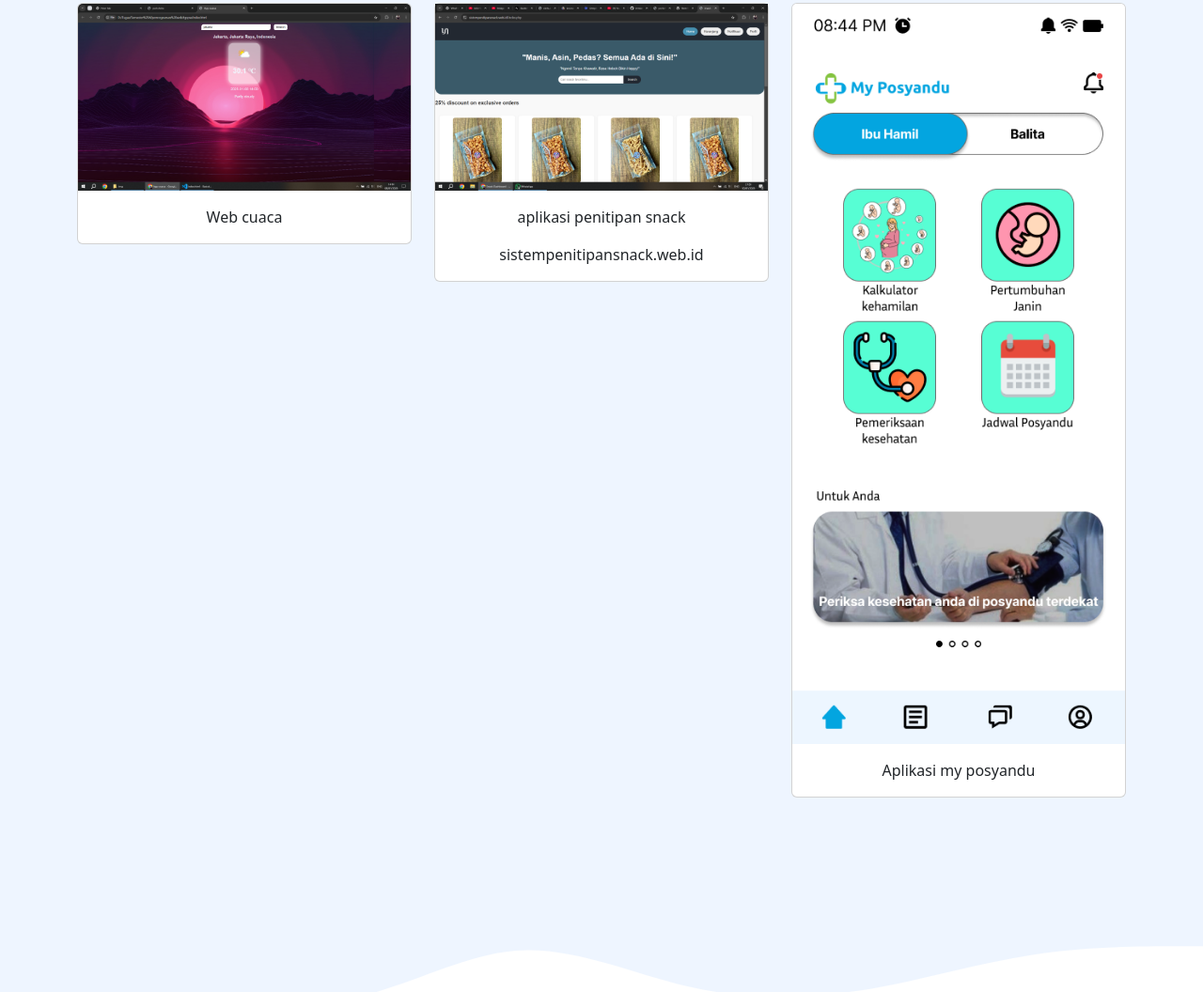
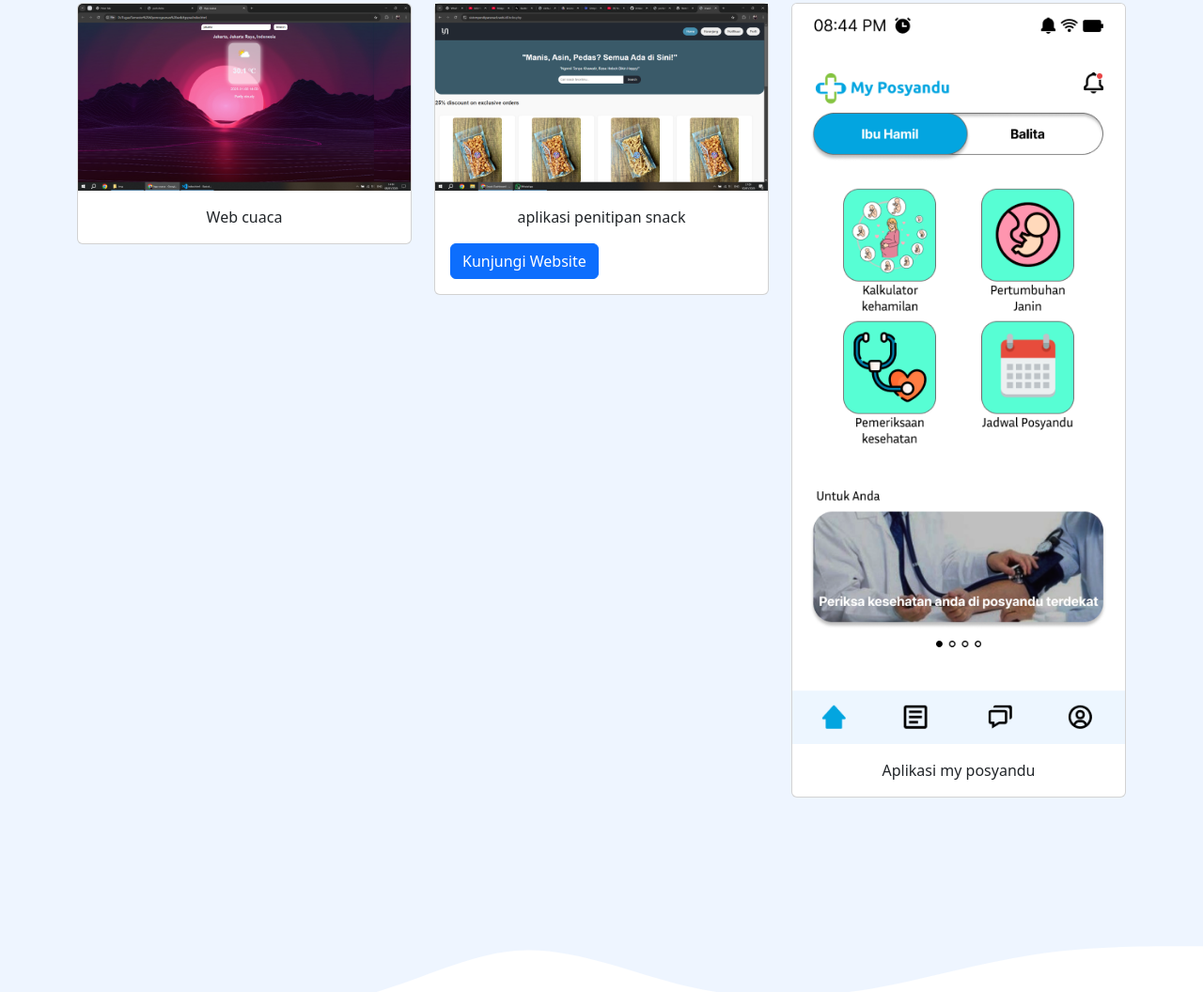
Before and after one commit to mwlanaysf/bdtporto, a plain HTML site: page index.html in a window 1280 px wide. Shown: the part 1644-2700 px from the top of the page at 94% size. Drawn offline with nearby package versions, Linux system fonts and the light colour scheme.

Commit message:
Update index.html

```diff
--- a/index.html
+++ b/index.html
@@ -110,7 +110,7 @@
               <img src="img/home.png" />
               <div class="card-body">
                 <p class="card-text text-center">aplikasi penitipan snack</p>
-                <p class="card-text text-center">sistempenitipansnack.web.id</p>
+                <a href="https://sistempenitipansnack.web.id" target="_blank" class="btn btn-primary">Kunjungi Website</a>
               </div>
             </div>
           </div>
```
